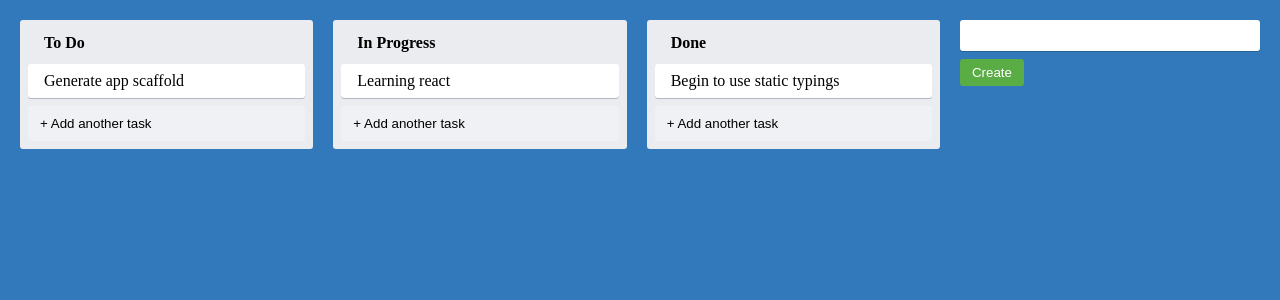
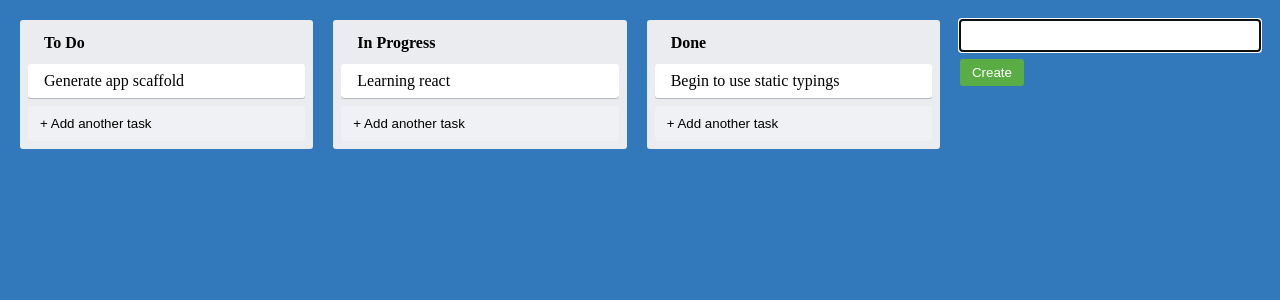
Before and after one commit to thejsdeveloper/trello-clone, a React (Create React App) app: page / in a window 1280 px wide. Both pictures are taken after a click on the button "+ Add another list". Shown: the top 300 px of the page. Built offline with nearby package versions, Linux system fonts and the light colour scheme.

Commit message:
adding ref for auto focusing of input boxes

```diff
--- a/src/NewItemForm.tsx
+++ b/src/NewItemForm.tsx
@@ -2,6 +2,7 @@
 
 import React, { useState } from 'react';
 import { NewItemFormContainer, NewItemButton, NewItemInput } from './styles';
+import { useFocus } from './util/useFocus';
 
 interface NewItemFormProps {
   onAdd(text: string): void;
@@ -9,10 +10,15 @@
 
 export const NewItemForm = (props: NewItemFormProps) => {
   const [text, setText] = useState('');
+  const inputRef = useFocus();
   const { onAdd } = props;
   return (
     <NewItemFormContainer>
-      <NewItemInput value={text} onChange={(e) => setText(e.target.value)}></NewItemInput>
+      <NewItemInput
+        ref={inputRef}
+        value={text}
+        onChange={(e) => setText(e.target.value)}
+      ></NewItemInput>
       <NewItemButton onClick={() => onAdd(text)}>Create</NewItemButton>
     </NewItemFormContainer>
   );
--- /dev/null
+++ b/src/util/useFocus.ts
@@ -0,0 +1,11 @@
+import { useRef, useEffect } from "react";
+
+export const useFocus = () => {
+  const ref = useRef<HTMLInputElement>(null);
+
+  useEffect(() => {
+    ref.current?.focus();
+  });
+
+  return ref;
+};
```
